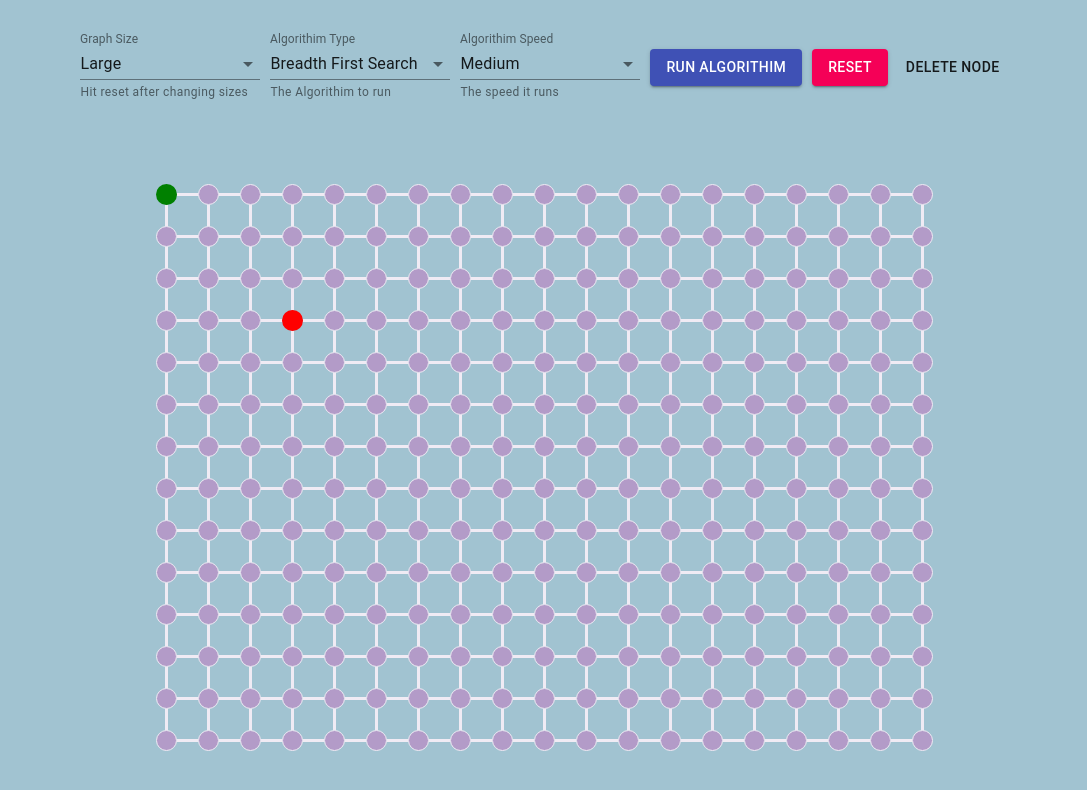
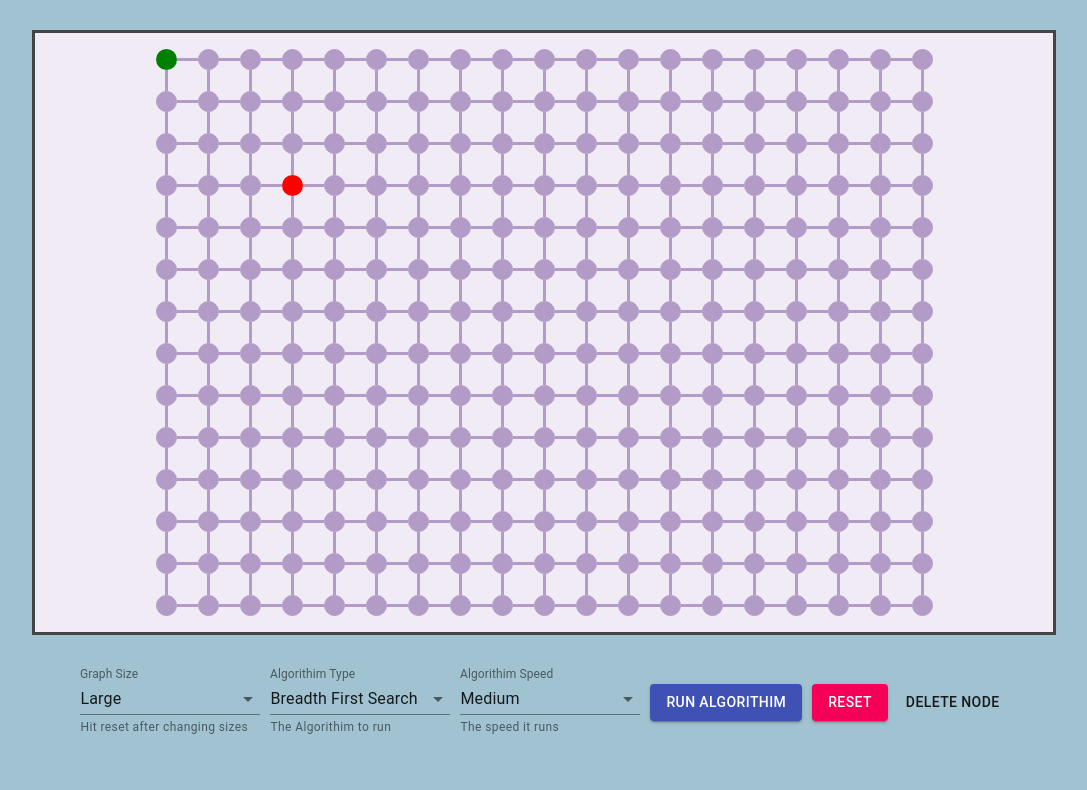
Before and after one commit to Sparrkyy/algorithim_visualizer, a React (Create React App) app: page / in a window 1280 px wide. Shown: the top 790 px of the page, without its empty margins (96-1183 px from the left). Built offline with nearby package versions, Linux system fonts and the light colour scheme.

Commit message:
code clean up for styles, and centered the dashboard

```diff
--- a/src/components/Dashboard.tsx
+++ b/src/components/Dashboard.tsx
@@ -16,7 +16,8 @@ const Dashboard: FC = () => {
 		generateGraph(startNodeRef.current, finishNodeRef.current, graphHeight, graphWidth)
 	);
 	return (
-		<div style={{ display: "flex", flexDirection: "column", alignItems: "center", height: "100vh" }}>
+		<div className='dashboard_container'>
+			<GraphComponent graph={graph} setGraph={setGraph} />
 			<OptionsBar
 				Graph={graph}
 				SetGraph={setGraph}
@@ -25,7 +26,6 @@ const Dashboard: FC = () => {
 				setGraphHeight={setGraphHeight}
 				setGraphWidth={setGraphWidth}
 			/>
-			<GraphComponent graph={graph} setGraph={setGraph} />
 		</div>
 	);
 };
--- a/src/components/Graph.tsx
+++ b/src/components/Graph.tsx
@@ -88,7 +88,7 @@ const renderGraph = (graph: GraphType, setGraph: React.Dispatch<React.SetStateAc
 				return (
 					<div className='graph-col' key={i}>
 						{row.map((item, j) => {
-							return <GraphNode GraphNode={item} setGraph={setGraph} Graph={graph} key={i + 10 * j} />;
+							return <GraphNode GraphNode={item} setGraph={setGraph} Graph={graph} key={i + 37 * j} />;
 						})}
 					</div>
 				);
@@ -100,22 +100,11 @@ interface GraphComponentContent {
 	graph: GraphType;
 	setGraph: React.Dispatch<React.SetStateAction<GraphType>>;
 }
-//The actual functional compoenet that renders the graph as a whole with buttons
+
 const GraphComponent: FC<GraphComponentContent> = ({ graph, setGraph }) => {
 	return (
-		<div
-			style={{
-				display: "flex",
-				justifyContent: "center",
-				alignItems: "center",
-				height: "100vh",
-				flexDirection: "column",
-			}}
-			className='graph_meta_container'
-		>
-			<div style={{}} className='graph_container'>
-				{renderGraph(graph, setGraph)}
-			</div>
+		<div className='graph_meta_container'>
+			<div className='graph_container'>{renderGraph(graph, setGraph)}</div>
 		</div>
 	);
 };
--- a/src/css/App.css
+++ b/src/css/App.css
@@ -25,3 +25,11 @@ h5 {
 body {
 	background-color: var(--blue);
 }
+
+.dashboard_container {
+	display: flex;
+	align-items: center;
+	flex-direction: column;
+	height: 100vh;
+	justify-content: center;
+}
--- a/src/css/Graph.css
+++ b/src/css/Graph.css
@@ -7,7 +7,7 @@
 	--black: #444444;
 	--bright-white: #f3f3f3;
 	--node-diameter: 21px;
-	--edges-and-borders: #f0ebf4;
+	--edges-and-borders: var(--purple);
 }
 
 * {
@@ -114,9 +114,6 @@
 	animation: 1s forwards shortest-path-animation;
 }
 
-.graph_container {
-}
-
 .graph-col {
 	display: flex;
 }
@@ -141,3 +138,16 @@
 	cursor: pointer;
 	background-color: lightgrey;
 }
+
+.graph_meta_container {
+	background-color: var(--white);
+	border: 1px var(--black) solid;
+	min-height: 70vh;
+	background-color: var(--white);
+	padding: 1rem;
+	min-width: 80vw;
+
+	display: grid;
+	place-items: center;
+	border: var(--black) 3px solid;
+}
```
